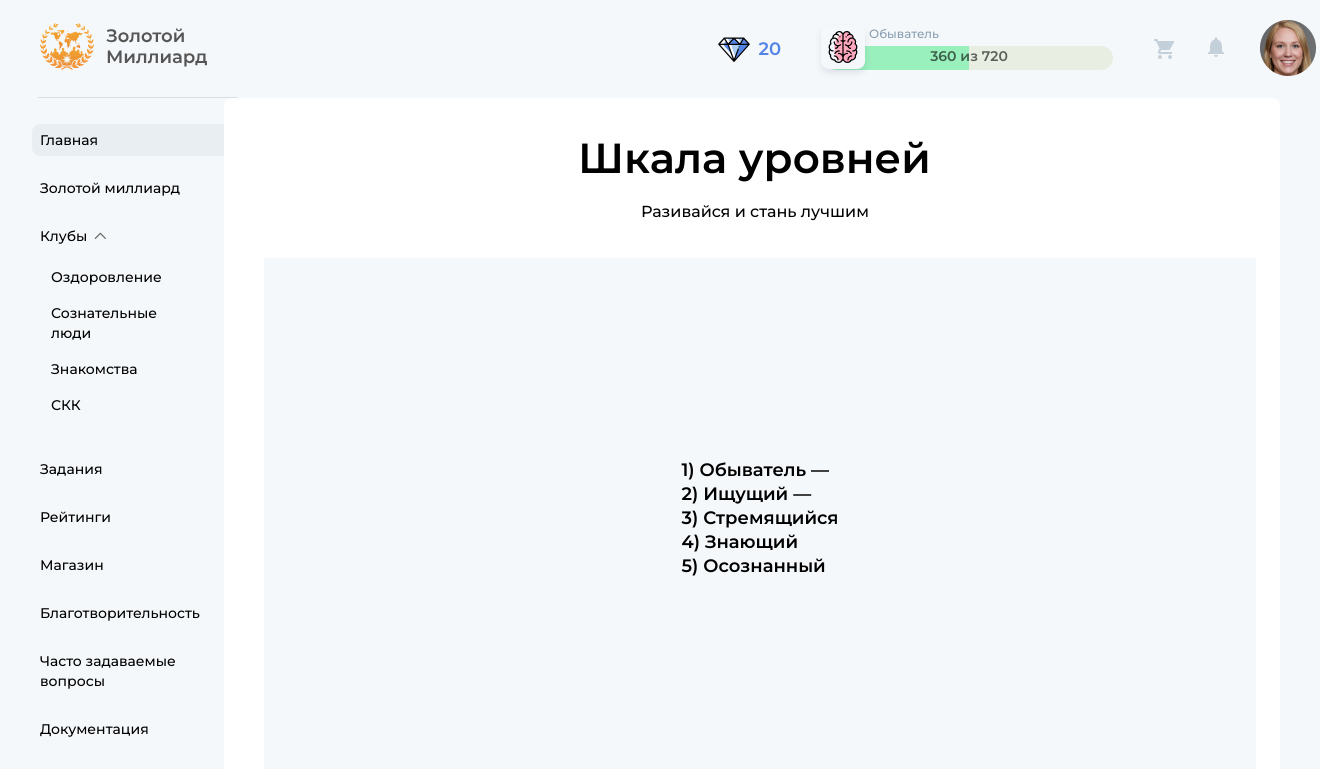
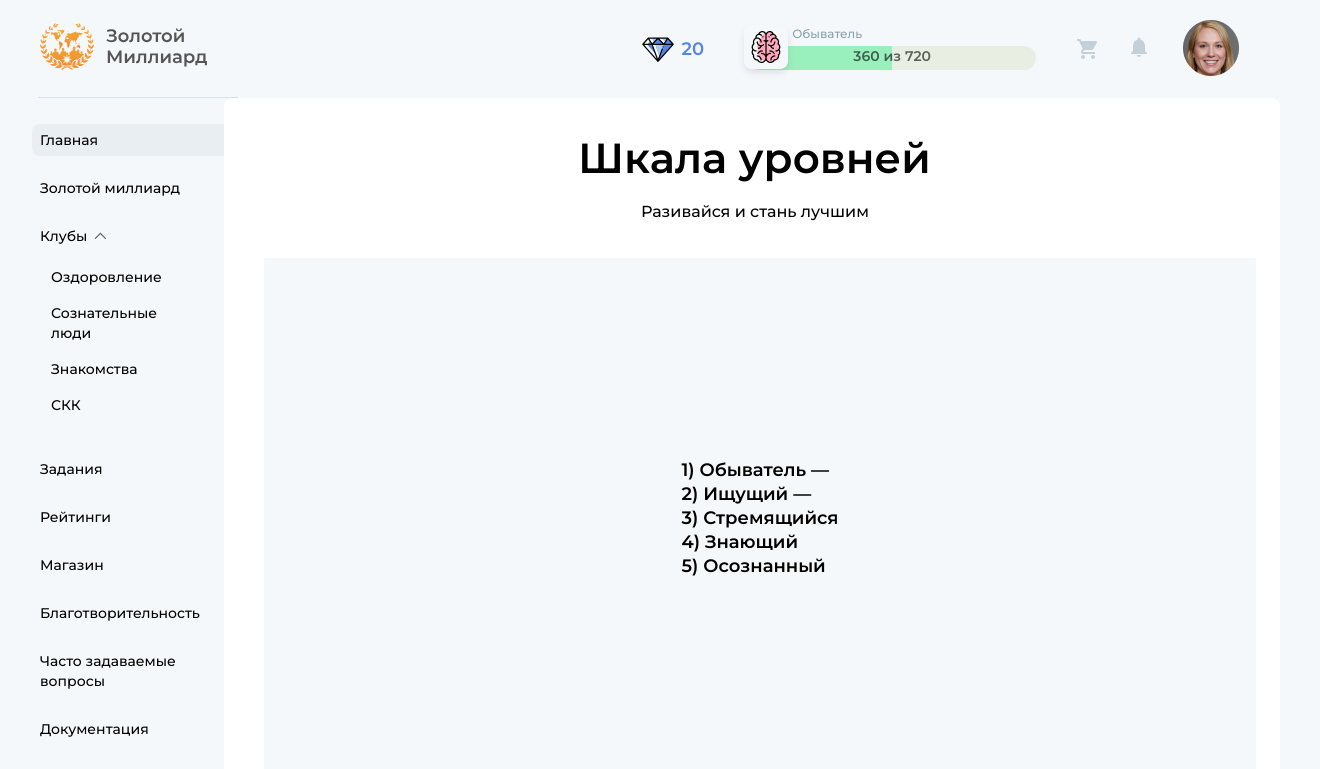
Before and after one commit to Livsnekad42/Golden_billion, a plain HTML site: page index.html in a window 1280 px wide. Shown: the top 769 px of the page, 1320 px wide, since content can reach past the window. Drawn offline with nearby package versions, Linux system fonts and the light colour scheme.

```diff
--- a/style.css
+++ b/style.css
@@ -195,7 +195,7 @@ table {
   -webkit-box-pack: justify;
       -ms-flex-pack: justify;
           justify-content: space-between;
-  width: 100%;
+  width: 94%;
 }
 
 .header__notifications {
```
Also changed, not shown: index.html (+1 -1 lines).
